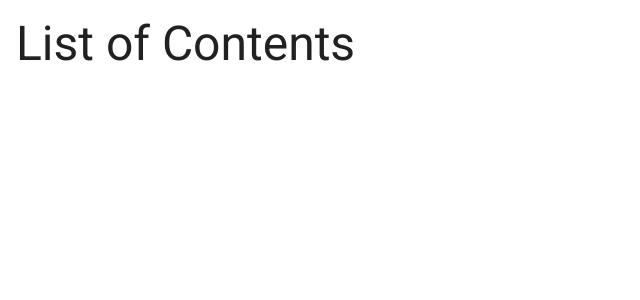
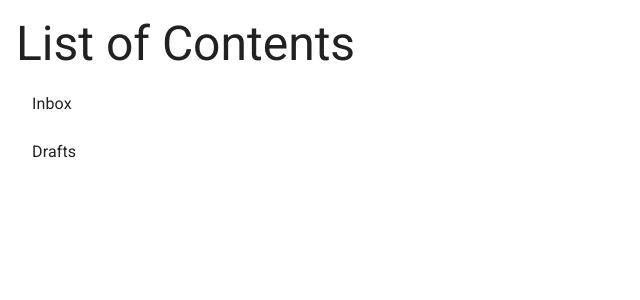
Before and after one commit to hr23232323/material-ui-playground, a React (Create React App) app: page / in a window 1280 px wide. Shown: the top 300 px of the page, without its empty margins (0-640 px from the left). Built offline with nearby package versions, Linux system fonts and the light colour scheme.

Commit message:
added a list to the table of contents

```diff
--- /dev/null
+++ b/src/components/CustomList.tsx
@@ -0,0 +1,30 @@
+import React from "react";
+
+import { Box } from "@mui/system";
+import { Typography } from "@mui/material";
+import List from "@mui/material/List";
+import ListItem from "@mui/material/ListItem";
+import ListItemButton from "@mui/material/ListItemButton";
+import ListItemIcon from "@mui/material/ListItemIcon";
+import ListItemText from "@mui/material/ListItemText";
+
+export function CustomList() {
+  return (
+    <Box sx={{ width: "100%", maxWidth: 360, bgcolor: "background.paper" }}>
+      <nav aria-label="main mailbox folders">
+        <List>
+          <ListItem disablePadding>
+            <ListItemButton>
+              <ListItemText primary="Inbox" />
+            </ListItemButton>
+          </ListItem>
+          <ListItem disablePadding>
+            <ListItemButton>
+              <ListItemText primary="Drafts" />
+            </ListItemButton>
+          </ListItem>
+        </List>
+      </nav>
+    </Box>
+  );
+}
--- a/src/components/PlaygroundContents.tsx
+++ b/src/components/PlaygroundContents.tsx
@@ -3,10 +3,13 @@ import React from "react";
 import { Box } from "@mui/system";
 import { Typography } from "@mui/material";
 
+import { CustomList } from "./CustomList";
+
 export function PlaygroundContents() {
   return (
-    <Box sx={{ display: "flex", m: 2 }}>
+    <Box sx={{ display: "flex", m: 2, flexDirection: "column" }}>
       <Typography variant="h3">List of Contents</Typography>
+      <CustomList />
     </Box>
   );
 }
```
